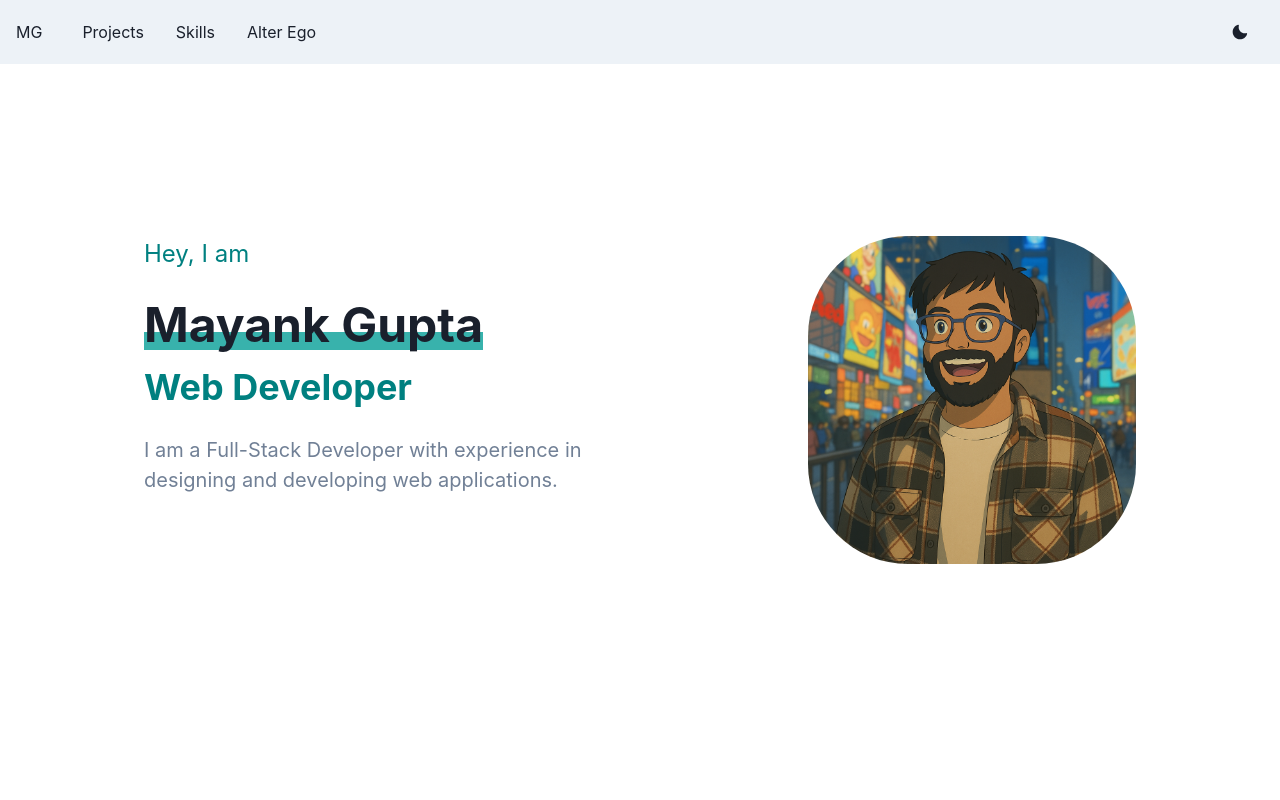
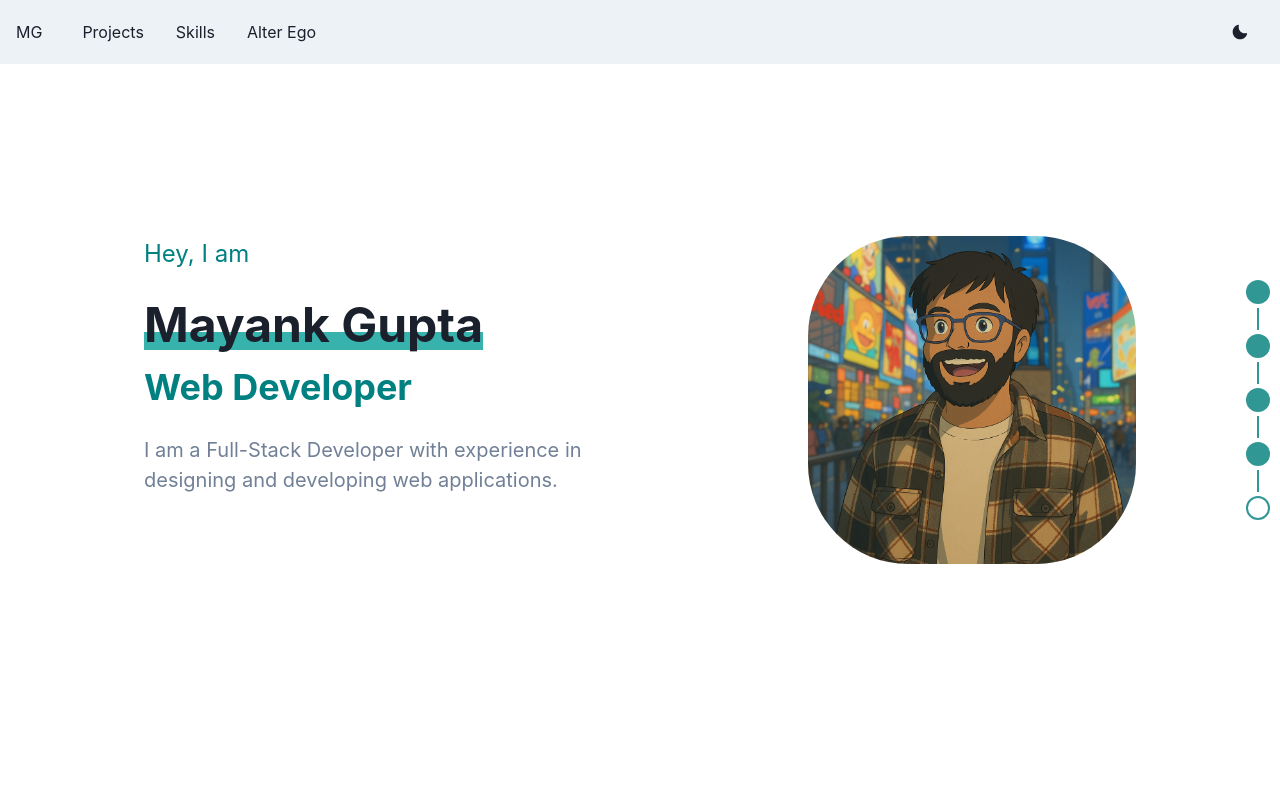
Before and after one commit to guptamayank9827/portfolio, a React (Create React App) app in the folder client/: page / in a window 1280 px wide. Shown: the top 800 px of the page. Built offline with nearby package versions, Linux system fonts and the light colour scheme.

Commit message:
added side stepper component & improved styling

```diff
--- a/client/package.json
+++ b/client/package.json
@@ -20,7 +20,8 @@
     "react-dom": "^18.3.1",
     "react-router-dom": "^6.23.1",
     "react-scripts": "5.0.1",
-    "typescript": "^4.9.5"
+    "typescript": "^4.9.5",
+    "usehooks-ts": "^3.1.1"
   },
   "scripts": {
     "start": "react-scripts start",
--- a/client/public/index.html
+++ b/client/public/index.html
@@ -1,5 +1,5 @@
 <!DOCTYPE html>
-<html lang="en">
+<html lang="en" style="scroll-behavior: smooth;">
   <head>
     <meta charset="utf-8" />
     <link rel="icon" href="%PUBLIC_URL%/favicon.ico" />
--- a/client/src/App.css
+++ b/client/src/App.css
@@ -69,3 +69,13 @@
     transform: rotate(360deg);
   }
 }
+
+
+.overlay-stepper {
+  position: fixed;
+  top: 35%;
+  left: 0;
+  right: 0;
+  z-index: -1; /* High enough to stay on top */
+  pointer-events: auto; /* Optional: allow interaction */
+}
--- a/client/src/App.tsx
+++ b/client/src/App.tsx
@@ -1,4 +1,3 @@
-// import React from 'react';
 import { RouterProvider } from 'react-router-dom';
 import AppRouter from './AppRouter';
 import './App.css';
--- a/client/src/Home.tsx
+++ b/client/src/Home.tsx
@@ -1,10 +1,11 @@
-// import React from 'react';
+import { useState } from 'react';
 import NavBar from './components/NavBar';
 import Introduction from './components/Introduction';
 import Experience from './components/Experience';
 import Skills from './components/Skills';
 import Projects from './components/Projects';
 import Contact from './components/Contact';
+import PageIndicator from './components/PageIndicator';
 
 
 interface HomeProps {
@@ -13,6 +14,12 @@ interface HomeProps {
 
 function Home(props:HomeProps) {
     const { view } = props;
+    const [componentView, setComponentView] = useState<string>("");
+
+    const updateComponentView = (newComponentView:string) => {
+        if(newComponentView && newComponentView !== componentView)
+            setComponentView(newComponentView);
+    }
 
     return (
         <>
@@ -24,11 +31,12 @@ function Home(props:HomeProps) {
                 </>
                 :
                 <>
-                    <Introduction />
-                    <Experience />
-                    <Skills />
-                    <Projects />
-                    <Contact view={view} />
+                    <PageIndicator view={view} componentView={componentView} />
+                    <Introduction updateComponentView={updateComponentView} />
+                    <Experience updateComponentView={updateComponentView} />
+                    <Skills updateComponentView={updateComponentView} />
+                    <Projects updateComponentView={updateComponentView} />
+                    <Contact view={view} updateComponentView={updateComponentView} />
                 </>
             }
         </>
--- a/client/src/components/Contact.tsx
+++ b/client/src/components/Contact.tsx
@@ -1,5 +1,8 @@
-// import React from 'react';
+import { useState } from 'react';
 import { Container, Box, Heading, Text, Icon, List, useColorModeValue } from '@chakra-ui/react';
+import { useIntersectionObserver } from 'usehooks-ts';
+
+// icons
 import GitHubIcon from '@mui/icons-material/GitHub';
 import LinkedInIcon from '@mui/icons-material/LinkedIn';
 import EmailIcon from '@mui/icons-material/Email';
@@ -17,8 +20,10 @@ interface SocialProps {
 };
 
 interface ContactProps {
-  view: string
+  view: string,
+  updateComponentView?: Function
 };
+
 
 const SOCIAL_LINKS = [
   {
@@ -74,8 +79,19 @@ const IconLink = (props:SocialProps) => {
 }
 
 function Contact(props:ContactProps) {
+  const [ intersecting, setIntersecting ] = useState<Boolean>(false);
+
+  const { isIntersecting, ref } = useIntersectionObserver({
+    threshold: 0.5,
+  })
+
+  if(isIntersecting !== intersecting) {
+    setIntersecting(isIntersecting);
+    if(props.updateComponentView) props.updateComponentView(isIntersecting ? "contact" : "");
+  }
+
   return (
-    <Container className="section" id="contact" height={{ base:"fit-content", lg:"100vh" }} my={{ base:24, lg:0 }} maxW={{ lg:"container.md", xl:"container.lg" }}>
+    <Container ref={ref} className="section" id="contact" height={{ base:"fit-content", lg:"100vh" }} my={{ base:24, lg:0 }} maxW={{ lg:"container.md", xl:"container.lg" }}>
       <Box className="section-div" textAlign={"center"}>
 
         <Heading
--- a/client/src/components/Experience.tsx
+++ b/client/src/components/Experience.tsx
@@ -1,5 +1,6 @@
-// import React from 'react';
+import { useState } from 'react';
 import { Container, Box, Heading, Text, Accordion, AccordionItem, AccordionButton, AccordionPanel, AccordionIcon, List, ListItem } from '@chakra-ui/react';
+import { useIntersectionObserver } from 'usehooks-ts';
 
 //icons
 import UTD from '../icons/utd.png';
@@ -22,6 +23,10 @@ type ExperienceType = {
   endDate?: string,
   works: string[]
 };
+
+interface ExperienceComponentProps {
+  updateComponentView: Function
+}
 
 interface ExperienceProps {
   experience: ExperienceType
@@ -154,9 +159,20 @@ const ExperienceCard = (props:ExperienceProps) => {
   );
 }
 
-function Experience() {
+function Experience(props:ExperienceComponentProps) {
+  const [ intersecting, setIntersecting ] = useState<Boolean>(false);
+
+  const { isIntersecting, ref } = useIntersectionObserver({
+    threshold: 0.5,
+  })
+
+  if(isIntersecting !== intersecting) {
+    setIntersecting(isIntersecting);
+    props.updateComponentView(isIntersecting ? "experience" : "");
+  }
+
   return (
-    <Container className="section" id="experience" height={{ base:"fit-content", lg:"100vh" }} my={{ base:24, lg:0 }} maxW={{ lg:"container.md", xl:"container.lg" }}>
+    <Container ref={ref} className="section" id="experience" height={{ base:"fit-content", lg:"100vh" }} my={{ base:24, lg:0 }} maxW={{ lg:"container.md", xl:"container.lg" }}>
       <Box className="section-div" textAlign={"center"}>
 
         <Heading
--- a/client/src/components/Introduction.tsx
+++ b/client/src/components/Introduction.tsx
@@ -1,10 +1,28 @@
-// import React from 'react';
+import { useState } from 'react';
 import { Box, Container, Stack, Flex, Heading, Text, useBreakpointValue, Image } from '@chakra-ui/react';
 import ProfilePicture from '../icons/profile-image.png';
+import { useIntersectionObserver } from 'usehooks-ts';
 
-function Introduction() {
+
+interface IntroductionComponentProps {
+  updateComponentView: Function
+}
+
+function Introduction(props:IntroductionComponentProps) {
+  const [ intersecting, setIntersecting ] = useState<Boolean>(false);
+
+  const { isIntersecting, ref } = useIntersectionObserver({
+    threshold: 0.5,
+  })
+
+  if(isIntersecting !== intersecting) {
+    setIntersecting(isIntersecting);
+    props.updateComponentView(isIntersecting ? "introduction" : "");
+  }
+
+
   return (
-    <Container className="section" id="introduction" height={{ base:"fit-content", lg:"100vh" }} my={{ base:24, lg:0 }} maxW={{ lg:"container.md", xl:"container.lg" }}>
+    <Container ref={ref} className="section" id="introduction" height={{ base:"fit-content", lg:"100vh" }} my={{ base:24, lg:0 }} maxW={{ lg:"container.md", xl:"container.lg" }}>
       <Box className="section-div" textAlign={"left"}>
 
         <Stack direction={{ base: 'column', md: 'row' }}>
--- /dev/null
+++ b/client/src/components/PageIndicator.tsx
@@ -0,0 +1,51 @@
+import { Step, StepIndicator, StepSeparator, StepStatus, Stepper, useSteps, LinkOverlay } from '@chakra-ui/react'
+
+interface PageIndicatorProps {
+    view: string,
+    componentView: string
+}
+
+const steps = [
+    { key:"introduction" },
+    { key:"experience" },
+    { key:"skills" },
+    { key:"projects" },
+    { key:"contact" }
+];
+
+
+function PageIndicator(props:PageIndicatorProps) {
+
+    let { componentView } = props;
+    let activeStepIndex = steps.map(step => step.key).indexOf(componentView);
+
+    const { activeStep, setActiveStep } = useSteps({
+        index: 0,
+        count: steps.length
+    })
+
+    if(activeStepIndex !== activeStep) {
+        setActiveStep(activeStepIndex);
+    }
+
+    return(
+        <div className='overlay-stepper'>
+            <Stepper index={activeStep} size="sm" colorScheme='teal' orientation='vertical' height='30vh' gap='0' style={{alignItems:"flex-end", marginRight:"10px"}}>
+                {steps.map((step, index) => (
+                    <Step key={index} onClick={() => setActiveStep(index)}>
+
+                        <LinkOverlay href={`/#${step.key}`}>
+                            <StepIndicator>
+                                <StepStatus />
+                            </StepIndicator>
+                        </LinkOverlay>
+
+                        <StepSeparator />
+                    </Step>
+                ))}
+            </Stepper>
+        </div>
+    );
+}
+
+export default PageIndicator;
--- a/client/src/components/Skills.tsx
+++ b/client/src/components/Skills.tsx
@@ -1,5 +1,6 @@
-// import React from 'react';
+import { useState } from 'react';
 import { Container, Box, Heading, Text, Tag, TagLabel, HStack, Image } from '@chakra-ui/react';
+import { useIntersectionObserver } from 'usehooks-ts';
 
 //icons
 import HTML from '../icons/html.svg';
@@ -36,6 +37,10 @@ type BadgeType = {
 interface BadgeProps {
   skill: BadgeType
 };
+
+interface SkillsComponentProps {
+  updateComponentView: Function
+}
 
 /*const CATEGORIES = [
   {
@@ -204,9 +209,20 @@ const Badge = (props:BadgeProps) => {
   );
 }
 
-function Skills() {
+function Skills(props:SkillsComponentProps) {
+  const [ intersecting, setIntersecting ] = useState<Boolean>(false);
+
+  const { isIntersecting, ref } = useIntersectionObserver({
+    threshold: 0.5,
+  })
+
+  if(isIntersecting !== intersecting) {
+    setIntersecting(isIntersecting);
+    props.updateComponentView(isIntersecting ? "skills" : "");
+  }
+
   return (
-    <Container className="section" id="skills" height={{ base:"fit-content", lg:"100vh" }} my={{ base:24, lg:0 }} maxW={{ lg:"container.md", xl:"container.lg" }}>
+    <Container ref={ref} className="section" id="skills" height={{ base:"fit-content", lg:"100vh" }} my={{ base:24, lg:0 }} maxW={{ lg:"container.md", xl:"container.lg" }}>
       <Box className="section-div" textAlign={"center"}>
 
         <Heading
```
Also changed, not shown: client/src/components/Projects.tsx (+27 -6 lines), 1 other file (tests, documents, lock files or other folders).
